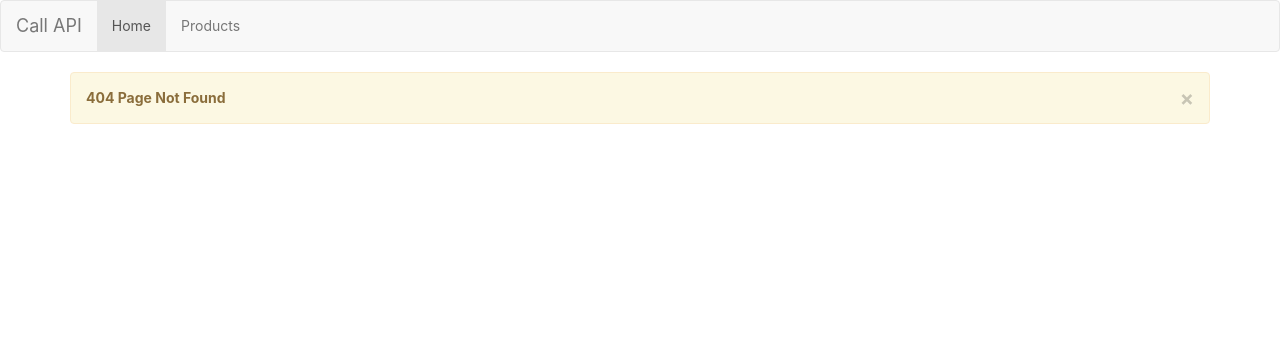
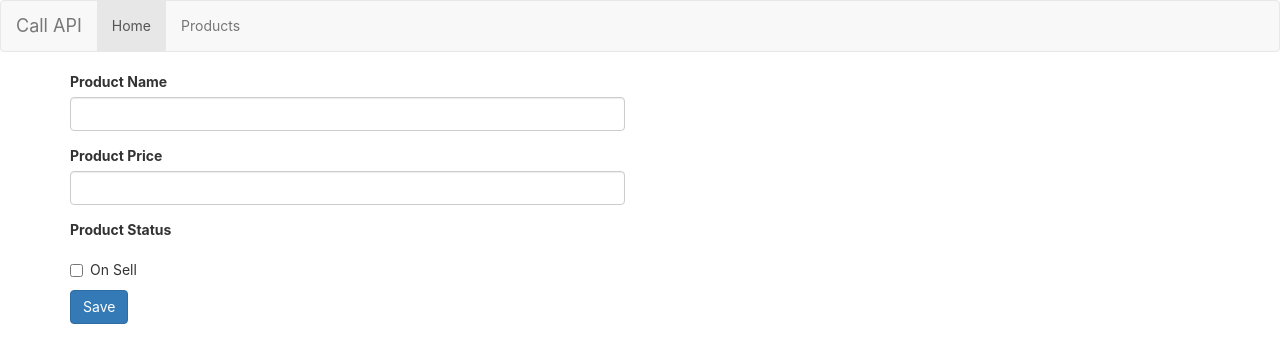
Before and after one commit to quangnguyen90/my_products_reactjs, a React (Create React App) app: page /product/add in a window 1280 px wide. Before the commit this address had no page. Shown: the top 362 px of the page. Built offline with nearby package versions, Linux system fonts and the light colour scheme.

Commit message:
3.2- React router for ProductListPage | ProductActionPage | ProductList & ProductItem

```diff
--- a/src/App.js
+++ b/src/App.js
@@ -2,7 +2,6 @@
 import { Route, Switch, BrowserRouter as Router } from 'react-router-dom';
 import './App.css';
 import Menu from './components/Menu/Menu';
-import ProductList from './components/ProductList/ProductList';
 import routes from './routes';
 
 class App extends Component {
@@ -13,11 +12,6 @@
           <Menu />
           <div className="container">
             <div className="row">
-              {/* <div className="col-xs-12 col-sm-12 col-md-12 col-lg-12">
-                <button type="button" className="btn btn-info mb-10">Add Product</button>
-                <ProductList />
-              </div> */}
-
               {this.showContentMenus(routes)}
             </div>
           </div>
--- a/src/components/ProductItem/ProductItem.js
+++ b/src/components/ProductItem/ProductItem.js
@@ -9,14 +9,19 @@
     }
 
     render() {
+        var { product, index } = this.props;
+        var statusName = product.status ? 'On Sell' : 'Sold Out';
+        var statusClass = product.status ? 'warning' : 'default';
         return (
             <tr>
-                <td>1</td>
-                <td>1</td>
-                <td>Iphone</td>
-                <td>500</td>
+                <td>{index}</td>
+                <td>{product.id}</td>
+                <td>{product.name}</td>
+                <td>{product.price}</td>
                 <td>
-                    <span className="label label-warning">On Sell</span>
+                    <span className={`label label-${statusClass}`}>
+                        {statusName}
+                    </span>
                 </td>
                 <td>
                     <button type="button" className="btn btn-success mr-10">Edit</button>
--- a/src/components/ProductList/ProductList.js
+++ b/src/components/ProductList/ProductList.js
@@ -1,5 +1,4 @@
 import React, { Component } from 'react';
-import ProductItem from '../ProductItem/ProductItem';
 
 class ProductList extends Component {
     constructor(props) {
@@ -28,7 +27,7 @@
                             </tr>
                         </thead>
                         <tbody>
-                            <ProductItem />
+                            {this.props.children}
                         </tbody>
                     </table>
                 </div>
--- /dev/null
+++ b/src/pages/ProductActionPage/ProductActionPage.js
@@ -0,0 +1,44 @@
+import React, { Component } from 'react';
+
+
+class ProductActionPage extends Component {
+    constructor(props) {
+        super(props);
+
+        this.state = {};
+
+    }
+
+    render() {
+        return (
+            <div className="col-xs-6 col-sm-6 col-md-6 col-lg-6">
+                <form>
+                    <div className="form-group">
+                        <label>Product Name</label>
+                        <input type="text" className="form-control" />
+                    </div>
+                    <div className="form-group">
+                        <label>Product Price</label>
+                        <input type="number" className="form-control" />
+                    </div>
+                    <div className="form-group">
+                        <label>Product Status</label>
+                    </div>
+                    <div className="checkbox">
+                        <label>
+                            <input type="checkbox" value="" />
+                            On Sell
+                        </label>
+                    </div>
+                    <button type="submit" className="btn btn-primary">Save</button>
+                </form>
+            </div>
+        );
+    }
+}
+
+ProductActionPage.propTypes = {
+
+};
+
+export default ProductActionPage;
--- /dev/null
+++ b/src/pages/ProductListPage/ProductListPage.js
@@ -0,0 +1,46 @@
+import React, { Component } from 'react';
+import ProductItem from '../../components/ProductItem/ProductItem';
+import ProductList from '../../components/ProductList/ProductList';
+
+class ProductListPage extends Component {
+    constructor(props) {
+        super(props);
+
+        this.state = {};
+
+    }
+
+    render() {
+        var products = [];
+        return (
+            <div className="col-xs-12 col-sm-12 col-md-12 col-lg-12">
+                <button type="button" className="btn btn-info mb-10">Add Product</button>
+                <ProductList>
+                    {this.showProducts(products)}
+                </ProductList>
+            </div>
+        );
+    }
+
+    showProducts = (products) => {
+        var result = null;
+        if (products.length > 0) {
+            result = products.map((product, index) => {
+                return (
+                    <ProductItem
+                        key={index}
+                        product={product}
+                        index={index}
+                    />
+                )
+            });
+        }
+        return result;
+    }
+}
+
+ProductListPage.propTypes = {
+
+};
+
+export default ProductListPage;
--- a/src/routes.js
+++ b/src/routes.js
@@ -1,13 +1,29 @@
 import React from 'react';
 import HomePage from './pages/HomePage/HomePage';
 import NotFoundPage from './pages/NotFoundPage/NotFoundPage';
-
+import ProductActionPage from './pages/ProductActionPage/ProductActionPage';
+import ProductListPage from './pages/ProductListPage/ProductListPage';
 
 const routes = [
     {
         path: '/',
         exact: true,
         main: () => <HomePage />
+    },
+    {
+        path: '/product-list',
+        exact: false,
+        main: () => <ProductListPage />
+    },
+    {
+        path: '/product/add',
+        exact: false,
+        main: () => <ProductActionPage />
+    },
+    {
+        path: '/product/:id/edit',
+        exact: false,
+        main: ({ match }) => <ProductActionPage match={match} />
     },
     {
         path: '',
```
